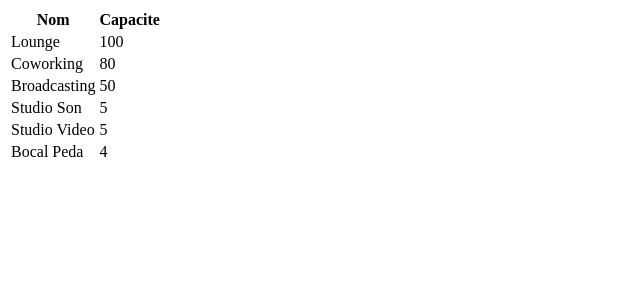
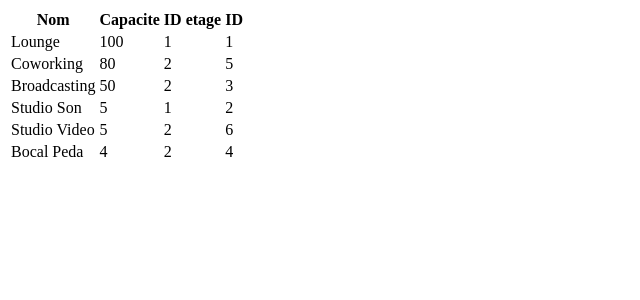
Before and after one commit to francois-niang1/Runtrack2, a PHP site: page / in a window 1280 px wide. Shown: the top 300 px of the page, without its empty margins (0-640 px from the left). Run offline with PHP 8.4, Linux system fonts and the light colour scheme; data comes from the database, SQL or seed files in the repository.

Commit message:
Jour09 job 9 - 10 terminé

```diff
--- a/jour09/job09/index.php
+++ b/jour09/job09/index.php
@@ -1,7 +1,7 @@
 <?php
 $Bdd = mysqli_connect('localhost', 'root', '', 'jour08');
 mysqli_set_charset($Bdd, 'utf8');
-$Requete = mysqli_query($Bdd, "SELECT nom, capacite FROM `salles` ORDER BY `capacite` DESC ;");
+$Requete = mysqli_query($Bdd, "SELECT * FROM `salles` ORDER BY `capacite` DESC ;");
 $Salles = mysqli_fetch_all($Requete, MYSQLI_ASSOC);
 
 ?>
@@ -20,13 +20,17 @@ $Salles = mysqli_fetch_all($Requete, MYSQLI_ASSOC);
             <tr>
                 <th>Nom</th>
                 <th>Capacite</th>
+                <th>ID etage</th>
+                <th>ID</th>
             </tr>
         </thead>
         <tbody>
             <?php
             foreach ($Salles as $Salle){
                 echo'<tr><td>'.$Salle['nom'].'</td>';
-                echo'<td>'.$Salle['capacite'].'</td></tr>';
+                echo'<td>'.$Salle['capacite'].'</td>';
+                echo'<td>'.$Salle['id_etage'].'</td>';
+                echo'<td>'.$Salle['id'].'</td></tr>';
             }
             ?>
         </tbody>
```
